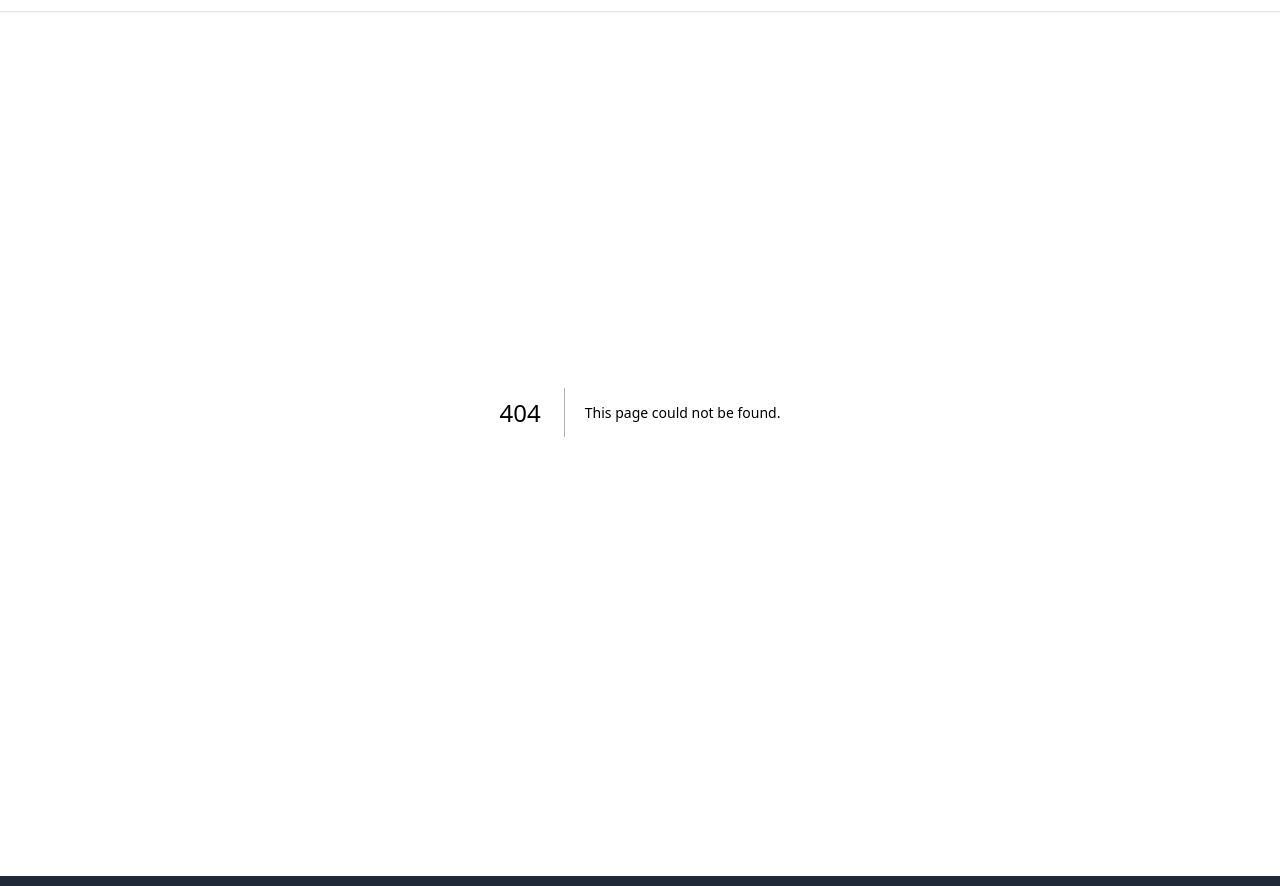
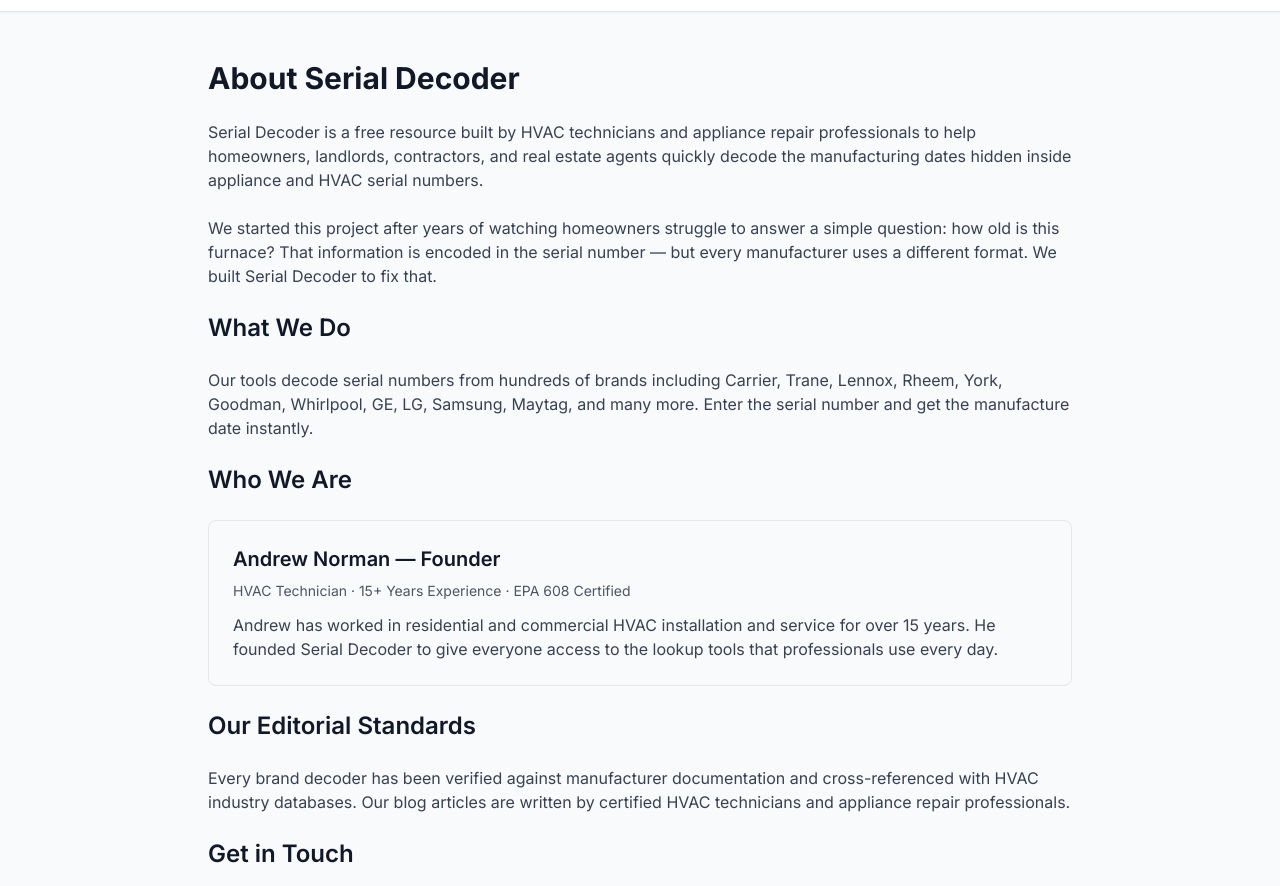
Before and after one commit to LordNorm495/serial-decoder-site, a Next.js app: page /about in a window 1280 px wide. Before the commit this address had no page. Shown: the part 160-1046 px from the top of the page. Built offline with nearby package versions, Linux system fonts and the light colour scheme.

Commit message:
Create page.tsx

```diff
--- /dev/null
+++ b/app/about/page.tsx
@@ -0,0 +1,30 @@
+import { Metadata } from 'next';
+
+export const metadata: Metadata = {
+  title: 'About Serial Decoder — HVAC & Appliance Serial Number Experts',
+  description: 'Learn about Serial Decoder, the trusted resource for decoding HVAC and appliance serial numbers.',
+};
+
+export default function AboutPage() {
+  return (
+    <main className="max-w-4xl mx-auto px-4 py-12">
+      <h1 className="text-3xl font-bold text-gray-900 mb-6">About Serial Decoder</h1>
+      <section className="prose prose-lg max-w-none text-gray-700 space-y-6">
+        <p>Serial Decoder is a free resource built by HVAC technicians and appliance repair professionals to help homeowners, landlords, contractors, and real estate agents quickly decode the manufacturing dates hidden inside appliance and HVAC serial numbers.</p>
+        <p>We started this project after years of watching homeowners struggle to answer a simple question: how old is this furnace? That information is encoded in the serial number — but every manufacturer uses a different format. We built Serial Decoder to fix that.</p>
+        <h2 className="text-2xl font-semibold text-gray-900 mt-8 mb-4">What We Do</h2>
+        <p>Our tools decode serial numbers from hundreds of brands including Carrier, Trane, Lennox, Rheem, York, Goodman, Whirlpool, GE, LG, Samsung, Maytag, and many more. Enter the serial number and get the manufacture date instantly.</p>
+        <h2 className="text-2xl font-semibold text-gray-900 mt-8 mb-4">Who We Are</h2>
+        <div className="bg-gray-50 border border-gray-200 rounded-lg p-6">
+          <h3 className="text-xl font-semibold text-gray-900 mb-2">Andrew Norman — Founder</h3>
+          <p className="text-gray-600 text-sm mb-3">HVAC Technician · 15+ Years Experience · EPA 608 Certified</p>
+          <p>Andrew has worked in residential and commercial HVAC installation and service for over 15 years. He founded Serial Decoder to give everyone access to the lookup tools that professionals use every day.</p>
+        </div>
+        <h2 className="text-2xl font-semibold text-gray-900 mt-8 mb-4">Our Editorial Standards</h2>
+        <p>Every brand decoder has been verified against manufacturer documentation and cross-referenced with HVAC industry databases. Our blog articles are written by certified HVAC technicians and appliance repair professionals.</p>
+        <h2 className="text-2xl font-semibold text-gray-900 mt-8 mb-4">Get in Touch</h2>
+        <p>Questions, corrections, or brand requests? Head to our <a href="/contact" className="text-blue-600 hover:underline">Contact page</a>. We respond within 2 business days.</p>
+      </section>
+    </main>
+  );
+}
```
